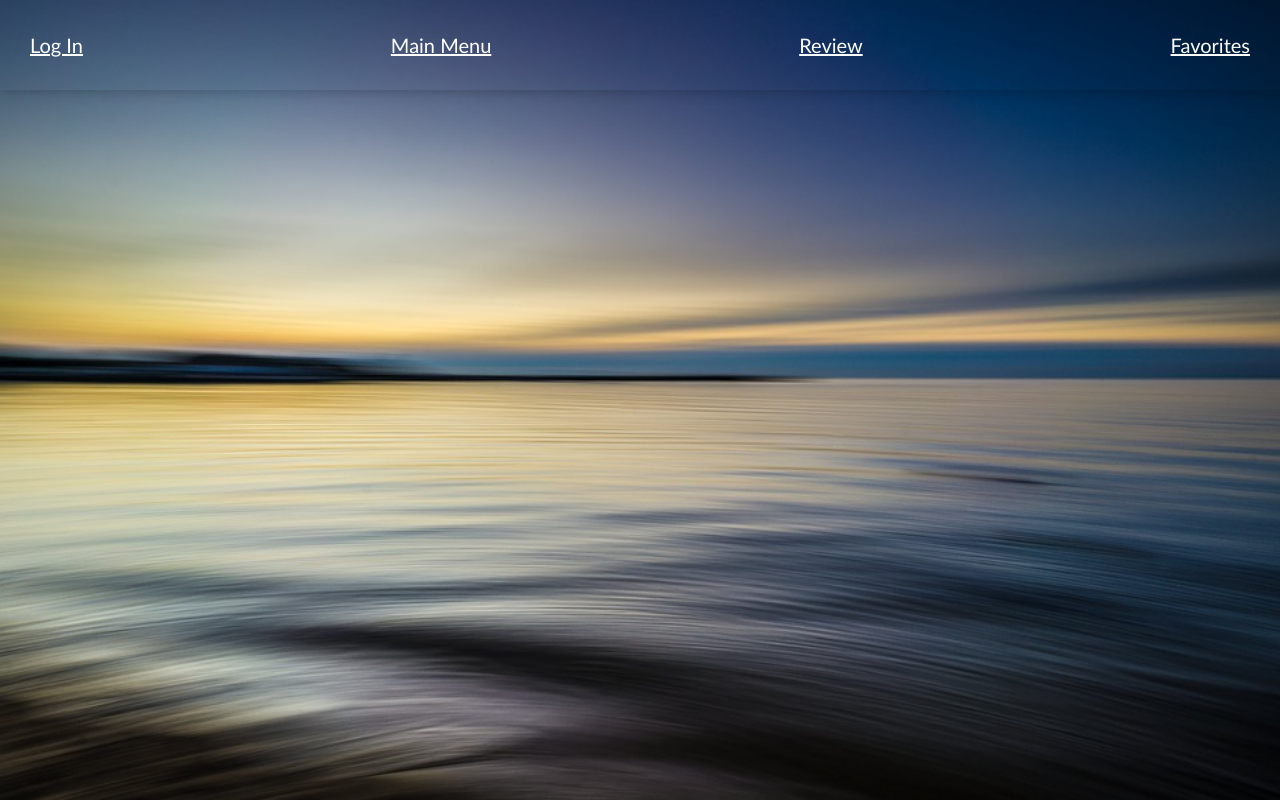
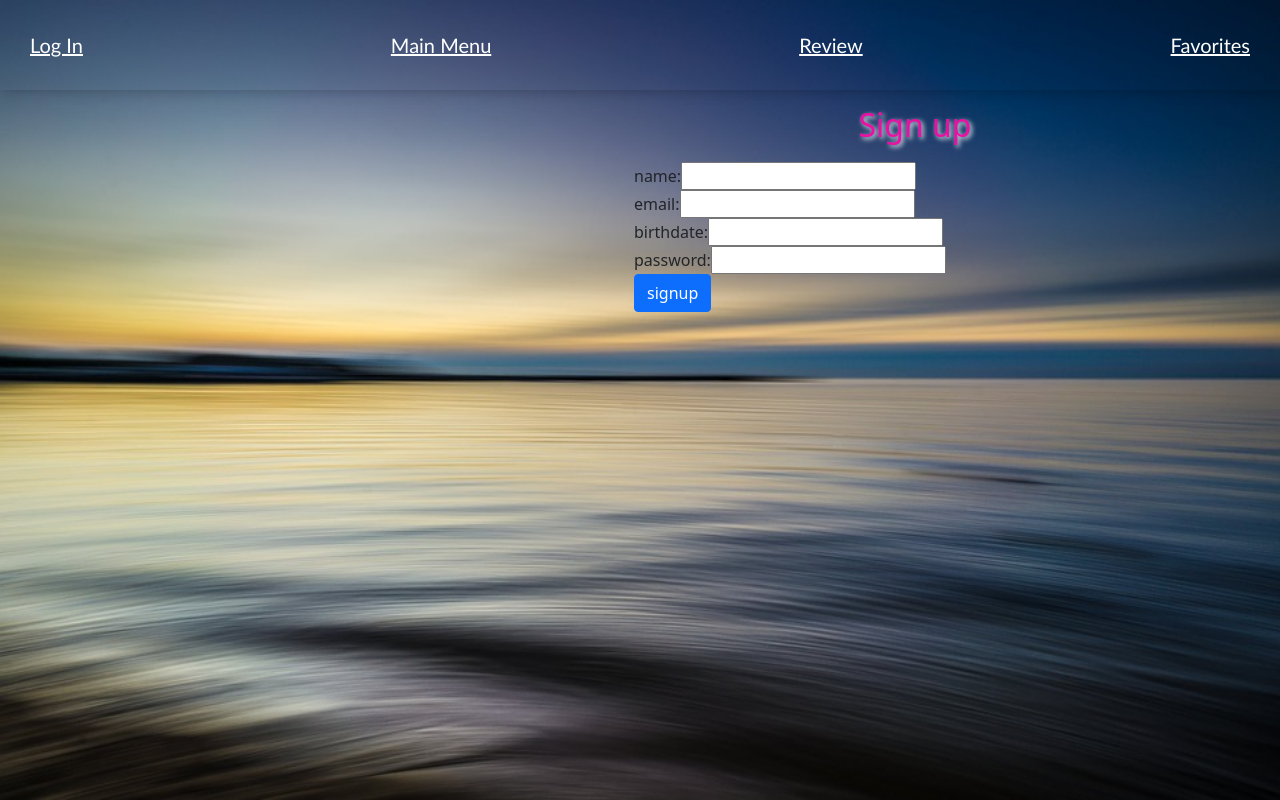
Before and after one commit to Wflores230/Peace-In, a React (Create React App) app in the folder client/: page /signup in a window 1280 px wide. Built offline with nearby package versions, Linux system fonts and the light colour scheme; no server answers.

Commit message:
added a sign up page, yoga page, Api youtubekey

```diff
--- a/client/package.json
+++ b/client/package.json
@@ -7,7 +7,9 @@
     "@testing-library/jest-dom": "^5.14.1",
     "@testing-library/react": "^11.2.7",
     "@testing-library/user-event": "^12.8.3",
+    "axios": "^0.21.1",
     "bootstrap": "^5.0.2",
+    "dotenv": "^10.0.0",
     "react": "^17.0.2",
     "react-bootstrap": "^1.6.1",
     "react-dom": "^17.0.2",
--- a/client/src/App.js
+++ b/client/src/App.js
@@ -1,13 +1,26 @@
 import './App.css';
 import 'bootstrap/dist/css/bootstrap.min.css';
+import React, { useState, useEffect } from "react";
+import Axios from 'axios'
 import { BrowserRouter as Router, Route } from "react-router-dom";
 import Navbar from './components/Navbar';
 import Homepage from './pages/Homepage';
 import Login from './pages/Login';
 import Favorites from './pages/Favorites';
+import Signup from './pages/Signup';
+import Yoga from './pages/Yoga';
 
 
 function App() {
+  const [youtubeResults, setResults] = useState([])
+  useEffect(() => {
+    Axios.get('https://www.googleapis.com/youtube/v3/search?part=snippet&maxResults=20&q=yoga&type=video&key=youtubeApiKey').then(function (res) {
+      console.log(res)
+      setResults(res.data.results)
+    })
+
+  }, [])
+
   return (
     <Router>
       <div>
@@ -15,6 +28,9 @@ function App() {
         <Route exact path="/" component={Homepage} />
         <Route exact path="/login" component={Login} />
         <Route exact path="/favorites" component={Favorites} />
+        <Route exact path="/signup" component={Signup} />
+        <Route exact path="/yoga" component={Yoga} />
+
       </div>
     </Router>
   );
--- a/client/src/css/style.css
+++ b/client/src/css/style.css
@@ -25,6 +25,10 @@ body{
     margin: 40px;
 }*/
 
+.col-md-6 {
+    margin: 6px;
+    float: right;
+}
 header {
     color: rgb(205, 243, 205);
     font-family: 'Trebuchet MS', 'Lucida Sans Unicode', 'Lucida Grande', 'Lucida Sans', Arial, sans-serif;
--- a/client/src/pages/Homepage.js
+++ b/client/src/pages/Homepage.js
@@ -28,19 +28,19 @@ const Homepage = () => {
                     </div>
                     <div class="work-container">
                         <div class="content_img">
-                            <a href="https://github.com/GulshatT/TicketTask"><img src={Meditation} /></a>
+                            <a href="/meditation"><img src={Meditation} /></a>
                             <div>Meditation</div>
                         </div>
                         <div class="content_img">
-                            <a href="https://gulshatt.github.io/lyric-search/"><img src={Yoga} /></a>
+                            <a href="/yoga"><img src={Yoga} /></a>
                             <div>Yoga</div>
                         </div>
                         <div class="content_img">
-                            <a href="https://gulshatt.github.io/HW5-Scheduler/"><img src={Streching} /></a>
+                            <a href="/streching"><img src={Streching} /></a>
                             <div>Streching</div>
                         </div>
                         <div class="content_img">
-                            <a href="https://github.com/GulshatT/HW-Weather-dashboard"><img src={Homeworkout} /></a>
+                            <a href="/homeworkout"><img src={Homeworkout} /></a>
                             <div>Home Workout</div>
                         </div>
                     </div>
--- a/client/src/pages/Login.js
+++ b/client/src/pages/Login.js
@@ -37,12 +37,13 @@ const Login = () => {
                     </Link>
                 </Typography>
                 <Typography style={loginColor}> Do you have an account ?
-                    <Link style={signupColor} href="#" >
+                    < a href="/signup" style={signupColor} >
                         Sign Up
-                    </Link>
+                    </a>
                 </Typography>
             </Paper>
         </Grid>
+
     )
 }
 
--- /dev/null
+++ b/client/src/pages/Signup.js
@@ -0,0 +1,35 @@
+import React, { Component } from "react";
+
+
+function Signup(props) {
+    return (
+        <div class="col-md-6">
+            <h2>Sign up</h2>
+
+            <form class="form signup-form">
+                <div class="form-group">
+                    <label for="name-signup">name:</label>
+                    <input class="form-input" type="text" id="name-signup" />
+                </div>
+                <div class="form-group">
+                    <label for="email-signup">email:</label>
+                    <input class="form-input" type="text" id="email-signup" />
+                </div>
+                <div class="form-group">
+                    <label for="birthday-signup">birthdate:</label>
+                    <input class="form-input" type="text" id="birthday-signup" />
+                </div>
+                <div class="form-group">
+                    <label for="password-signup">password:</label>
+                    <input class="form-input" type="password" id="password-signup" />
+                </div>
+                <div class="form-group">
+                    <button class="btn btn-primary" type="submit">signup</button>
+                </div>
+            </form>
+        </div>
+
+
+    );
+}
+export default Signup;
--- /dev/null
+++ b/client/src/pages/Yoga.js
@@ -0,0 +1,22 @@
+import React, { Component } from "react";
+
+
+
+
+const Yoga = () => {
+    return (
+
+
+
+        <div class="content_img">
+            <a href="/yoga"><img src={Yoga} /></a>
+            <div>Yoga</div>
+        </div>
+
+
+
+
+    );
+}
+
+export default Yoga;
```
Also changed, not shown: 2 other files (tests, documents, lock files or other folders).
